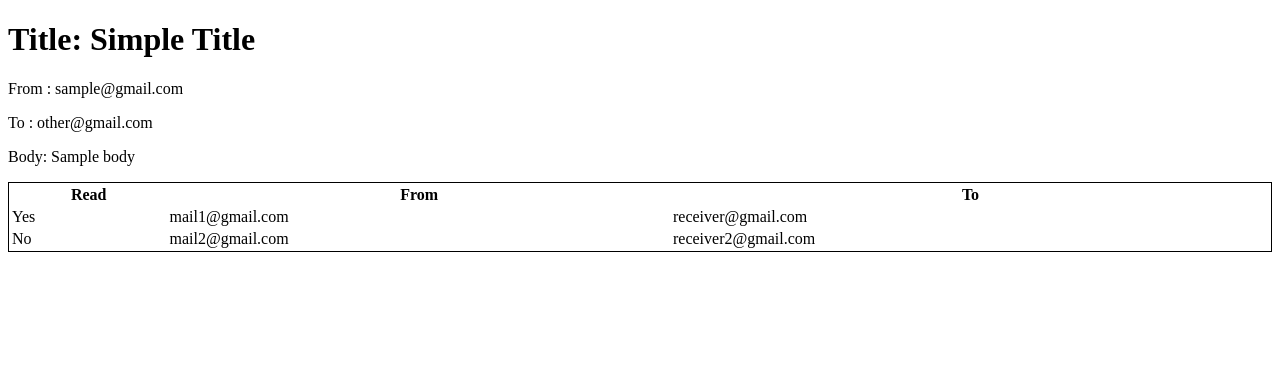
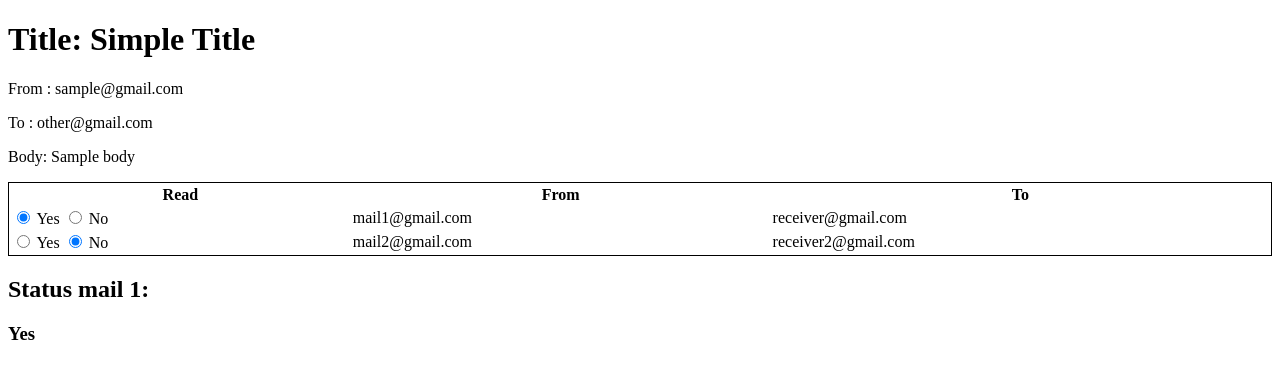
Before and after one commit to miguelpantoja89/Angular, an Angular app: page / in a window 1280 px wide. Shown: the top 378 px of the page. Built offline with nearby package versions, Linux system fonts and the light colour scheme.

Commit message:
sneak peek to ngModel

```diff
--- a/src/app/app.module.ts
+++ b/src/app/app.module.ts
@@ -1,5 +1,6 @@
 import { BrowserModule } from '@angular/platform-browser';
 import { NgModule } from '@angular/core';
+import { FormsModule } from '@angular/forms';
 
 import { AppRoutingModule } from './app-routing.module';
 import { AppComponent } from './app.component';
@@ -14,7 +15,8 @@ import { MailListComponent } from './components/mail-list/mail-list.component';
   ],
   imports: [
     BrowserModule,
-    AppRoutingModule
+    AppRoutingModule,
+    FormsModule
   ],
   providers: [],
   bootstrap: [AppComponent]
--- a/src/app/components/mail-list/mail-list.component.html
+++ b/src/app/components/mail-list/mail-list.component.html
@@ -4,12 +4,15 @@
         <th>From</th>
         <th>To</th>
     </tr>
-    <tr *ngFor="let mail of mails">
+    <tr *ngFor="let mail of mails; index as i;">
         <td>
-            <div *ngIf="mail.read">Yes</div>
-            <div *ngIf="!mail.read">No</div>
+            <input type="radio" name="read-{{i}}" [(ngModel)]="mail.read" [value]=true> Yes
+            <input type="radio" name="read-{{i}}" [(ngModel)]="mail.read" [value]=false> No
         </td>
         <td>{{mail.from}}</td>
         <td>{{mail.to}}</td>
     </tr>
 </table>
+<h2>Status mail 1:</h2>
+<h3 *ngIf="mails[0].read">Yes</h3>
+<h3 *ngIf="!mails[0].read">No</h3>
```
